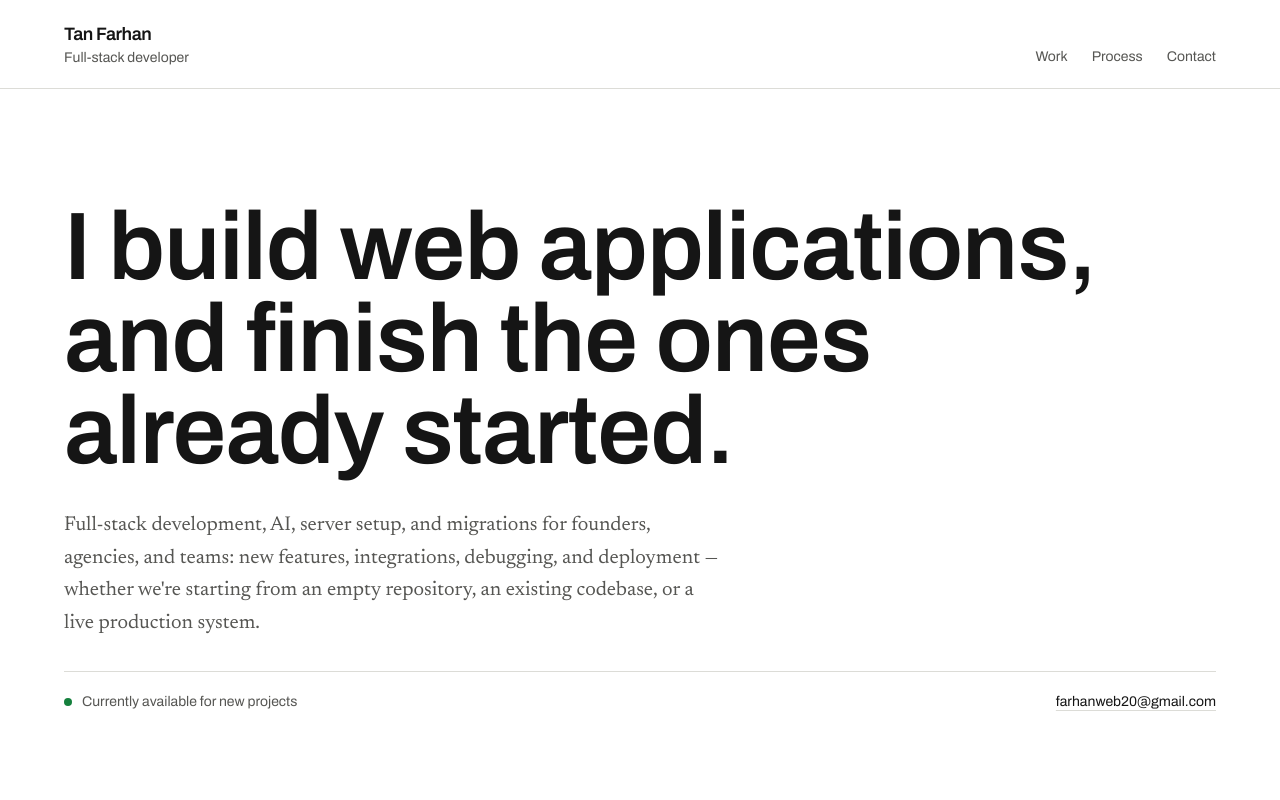
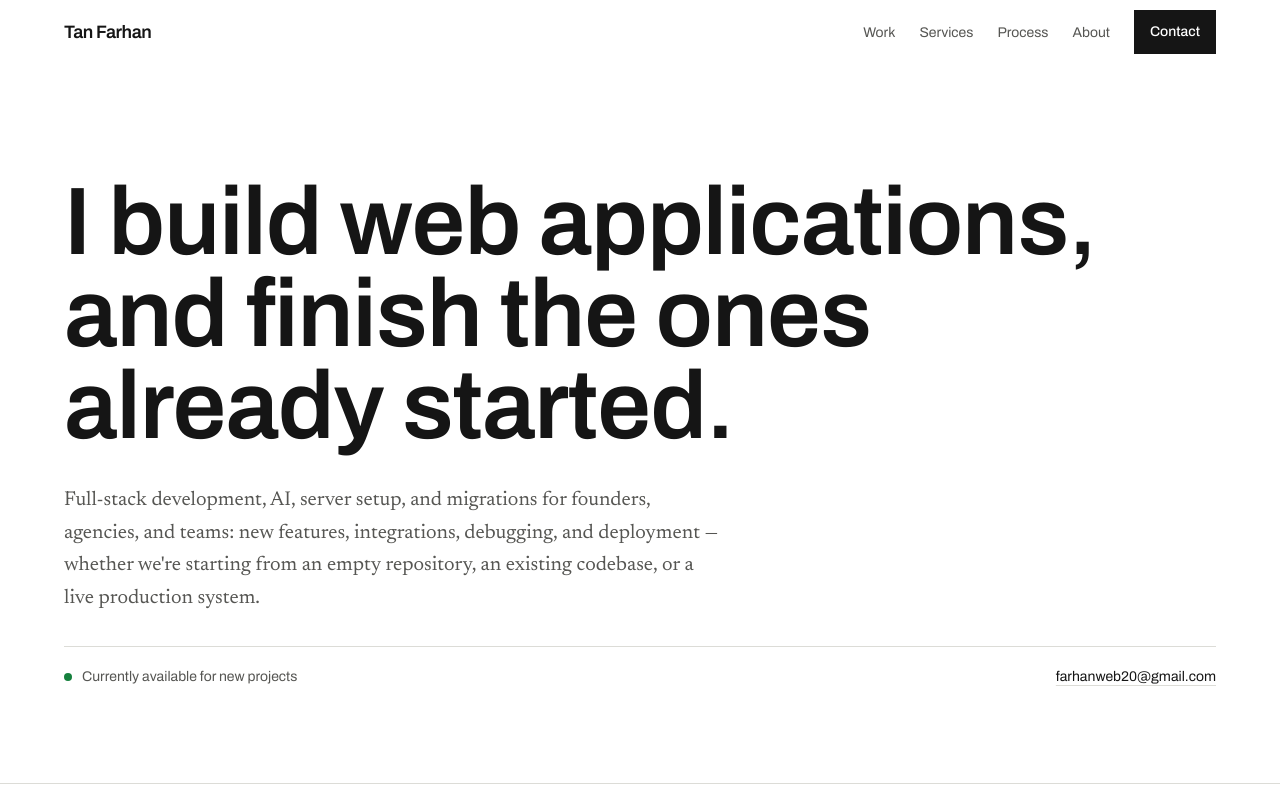
Before and after one commit to farhan-t-dev/Farhan-portfolio, a Next.js app: page / in a window 1280 px wide. Shown: the top 800 px of the page. Built offline with nearby package versions, Linux system fonts and the light colour scheme.

Commit message:
Enhance site header with sticky behavior, add scroll padding, and implement header scroll border component

```diff
--- a/src/app/globals.css
+++ b/src/app/globals.css
@@ -54,7 +54,28 @@
 @layer base {
   html {
     -webkit-text-size-adjust: 100%;
-    scroll-behavior: smooth;
+  }
+
+  /* Smooth anchor scrolling only when motion is welcome; the default
+   * (auto) applies under reduced motion, so no override is needed. */
+  @media (prefers-reduced-motion: no-preference) {
+    html {
+      scroll-behavior: smooth;
+    }
+  }
+
+  /* Sticky header height (56px mobile, 64px ≥768px): anchor targets
+   * stop just below the bar, so section headings are never hidden.
+   * scroll-padding on the scrollport also covers focus scrolls
+   * (e.g. Shift+Tab up the page), not just anchor jumps. */
+  html {
+    scroll-padding-top: 56px;
+  }
+
+  @media (min-width: 768px) {
+    html {
+      scroll-padding-top: 64px;
+    }
   }
 
   body {
@@ -67,9 +88,6 @@
 
   /* Honour reduced motion: collapse transitions/animations, keep state changes. */
   @media (prefers-reduced-motion: reduce) {
-    html {
-      scroll-behavior: auto;
-    }
     *,
     *::before,
     *::after {
--- a/src/app/page.tsx
+++ b/src/app/page.tsx
@@ -22,8 +22,8 @@ export default function Home() {
       <Hero />
       <Work />
       <Services />
+      <Process />
       <Stack />
-      <Process />
       <About />
       <Contact />
     </>
--- /dev/null
+++ b/src/components/layout/header-scroll-border.tsx
@@ -0,0 +1,33 @@
+"use client";
+
+import { useEffect, useState } from "react";
+
+/**
+ * The 1px hairline under the sticky header — the header's only client JS.
+ *
+ * The header itself stays a server component; this tiny client component
+ * owns the scroll listener and renders only the rule, so the bar has no
+ * border at the top of the page and gains one as soon as the page moves.
+ * Passive listener, removed on unmount. Rendered inside the sticky
+ * header, which is a positioned element, so it anchors to the header's
+ * bottom edge without an extra `relative` on the header.
+ */
+export function HeaderScrollBorder() {
+  const [scrolled, setScrolled] = useState(false);
+
+  useEffect(() => {
+    const update = () => setScrolled(window.scrollY > 0);
+    update();
+    window.addEventListener("scroll", update, { passive: true });
+    return () => window.removeEventListener("scroll", update);
+  }, []);
+
+  if (!scrolled) return null;
+
+  return (
+    <div
+      aria-hidden="true"
+      className="absolute inset-x-0 bottom-0 h-px bg-line"
+    />
+  );
+}
--- a/src/components/layout/site-header.tsx
+++ b/src/components/layout/site-header.tsx
@@ -1,32 +1,35 @@
 import { navLinks, site } from "@/data/site";
+import { HeaderScrollBorder } from "./header-scroll-border";
 
 /**
  * Site header: identity + primary navigation.
  *
+ * Sticky at the top of the viewport: 64px on desktop, 56px on mobile.
+ * The surface is translucent white with a light blur where supported
+ * (solid white fallback otherwise), and it has no bottom border at the
+ * top of the page — HeaderScrollBorder paints the hairline once the
+ * page scrolls.
+ *
  * Responsive decision (first-class, not an afterthought):
- * - The name stacks above the role at every width — no em-dash label, and
- *   it reads cleanly down to 360px without wrapping mid-word.
- * - Nav is three short items, so it stays visible at all widths. No
- *   hamburger, no client-side menu state, no JS. The <ul> wraps rather
- *   than scrolls.
- * Server component — no interactivity beyond links.
+ * - One row at every width — no wrapping, no hamburger, no menu state.
+ * - Mobile keeps name left and the Contact button right; the section
+ *   links hide below 768px.
+ * Server component: the only client JS is the scroll listener, kept in
+ * its own small component.
  */
 export function SiteHeader() {
   return (
-    <header className="border-b border-line">
-      <div className="shell gutter flex flex-col gap-4 py-5 sm:flex-row sm:items-end sm:justify-between sm:gap-8">
-        <div className="flex flex-col">
+    <header className="sticky top-0 z-40 touch-manipulation bg-paper backdrop-blur supports-backdrop-filter:bg-paper/90">
+      <div className="shell gutter flex h-14 items-center justify-between gap-4 md:h-16 md:gap-8">
         <a
           href="/"
           className="text-lg font-semibold tracking-tight text-ink"
         >
           {site.name}
         </a>
-          <span className="text-sm text-slate">{site.role}</span>
-        </div>
 
-        <nav aria-label="Primary">
-          <ul className="flex flex-wrap gap-x-6 gap-y-2">
+        <nav aria-label="Primary" className="flex items-center gap-6">
+          <ul className="hidden items-center gap-6 md:flex">
             {navLinks.map((item) => (
               <li key={item.href}>
                 <a
@@ -38,8 +41,18 @@ export function SiteHeader() {
               </li>
             ))}
           </ul>
+
+          {/* Filled button, but an anchor to the #contact section. */}
+          <a
+            href="/#contact"
+            className="inline-flex min-h-11 items-center bg-ink px-4 text-sm font-medium text-paper transition-colors hover:bg-signal"
+          >
+            Contact
+          </a>
         </nav>
       </div>
+
+      <HeaderScrollBorder />
     </header>
   );
 }
--- a/src/data/site.ts
+++ b/src/data/site.ts
@@ -54,9 +54,13 @@ export const site: SiteConfig = {
   ],
 };
 
-/** Navigation for the site header. Process and Contact are homepage anchors (Stage 3). */
+/**
+ * Section links for the site header, in homepage section order.
+ * Contact is not here: it renders as the header's filled button.
+ */
 export const navLinks: NavLink[] = [
   { label: "Work", href: "/work" },
+  { label: "Services", href: "/#services" },
   { label: "Process", href: "/#process" },
-  { label: "Contact", href: "/#contact" },
+  { label: "About", href: "/#about" },
 ];
```
Lines whose indentation alone changed are shown as unchanged.
